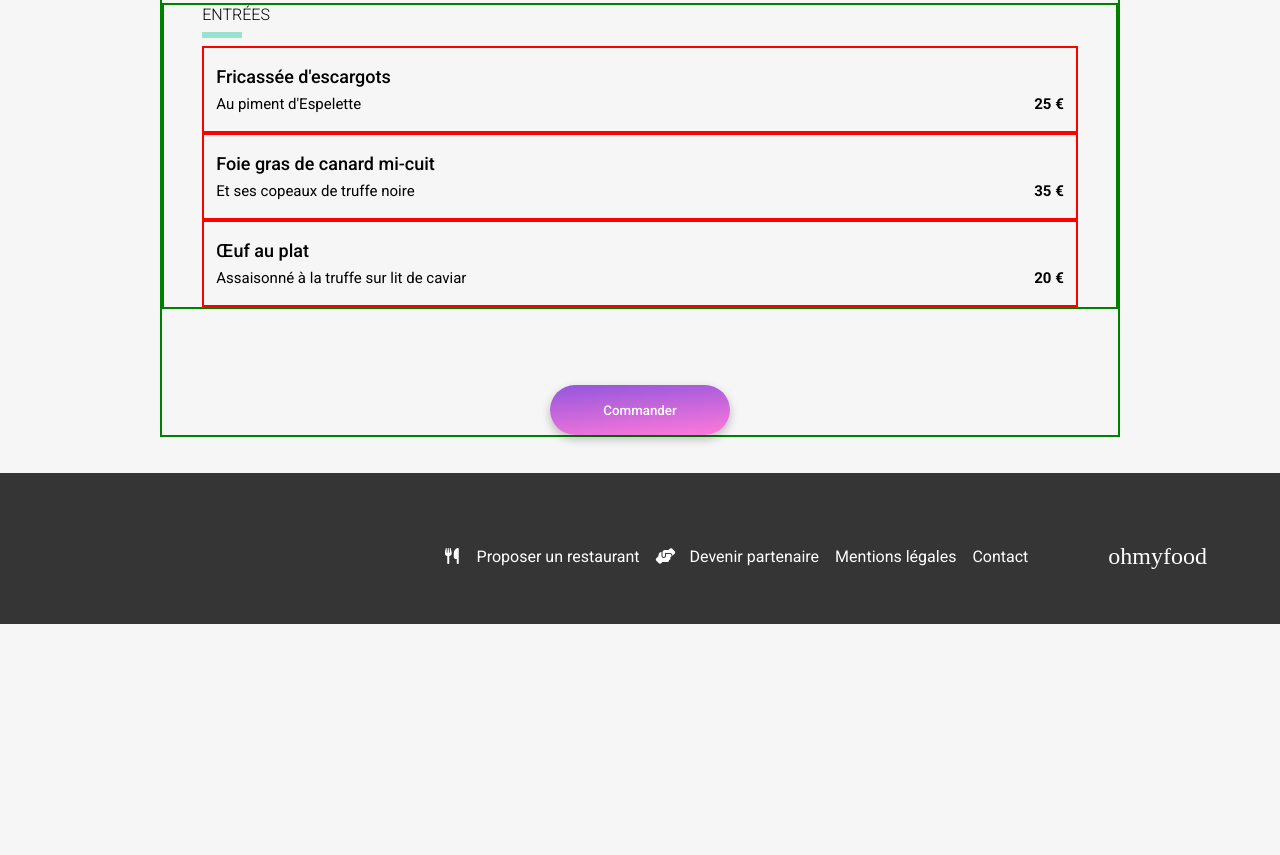
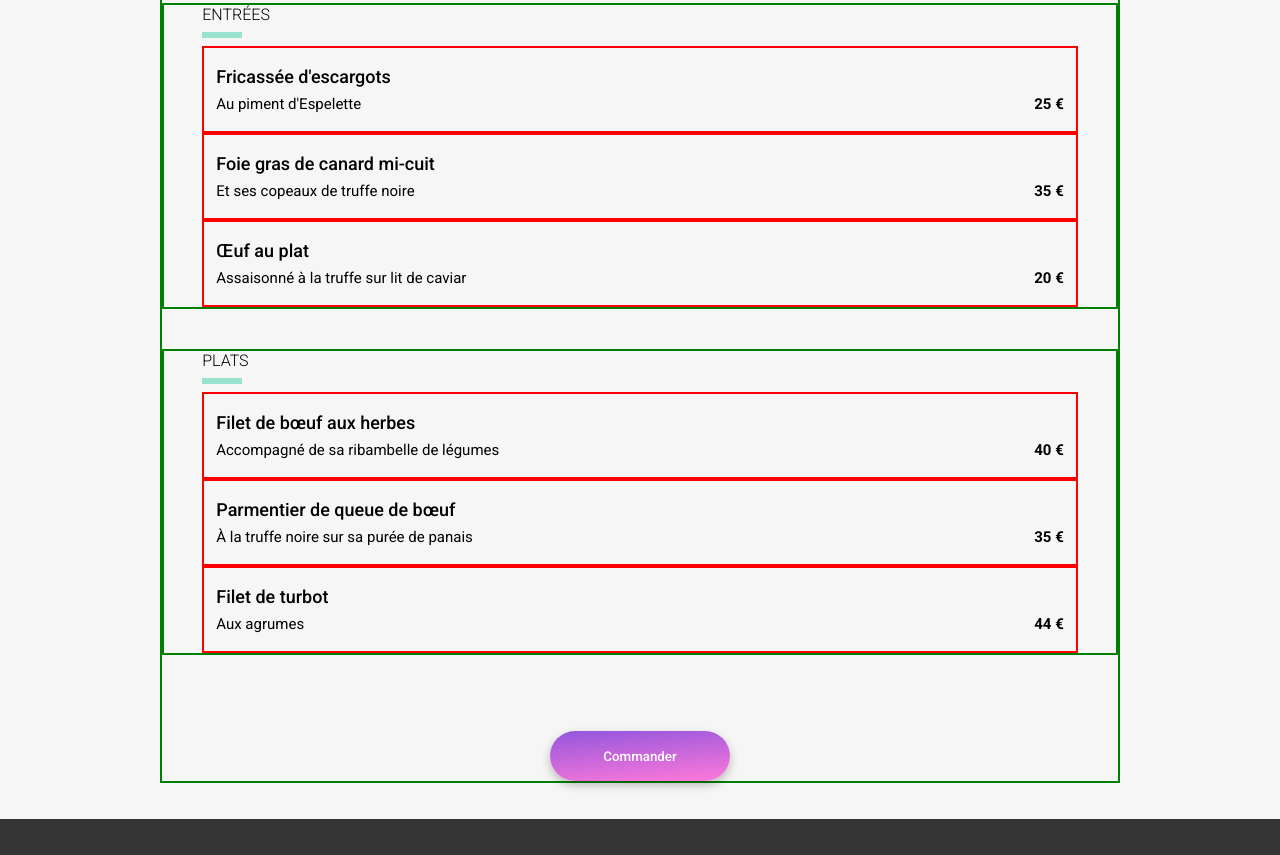
Before and after one commit to gulliet/Omyfood, a plain HTML site: page restaurant-1.html in a window 1280 px wide. Shown: the part 499-1354 px from the top of the page. Before the commit the page ends 1123 px from the top, so only its background shows below. Drawn offline with Linux system fonts and the light colour scheme; a web font is replaced by a local one.

Commit message:
Added the main dishes "plats" to the first restaurant.

```diff
--- a/restaurant-1.html
+++ b/restaurant-1.html
@@ -69,6 +69,41 @@
 
                 </div>
 
+                <div class="menu-section">
+
+                    <h2 class="roboto-light">PLATS</h2>
+                    <div class="menu-section__line">
+                        <hr>
+                    </div>
+
+                    <div class="card-content">
+                        <h3 class="roboto-medium">Filet de bœuf aux herbes</h3>
+                        <div class="card-content__txt">
+                            <p class="roboto-ligth">Accompagné de sa ribambelle de légumes</p>
+                            <p class="roboto-bold">40 &euro;</p>
+                        </div>
+                    </div>
+
+
+                    <div class="card-content">
+                        <h3 class="roboto-medium">Parmentier de queue de bœuf</h3>
+                        <div class="card-content__txt">
+                            <p class="roboto-ligth">À la truffe noire sur sa purée de panais</p>
+                            <p class="roboto-bold">35 &euro;</p>
+                        </div>
+                    </div>
+
+                    <div class="card-content">
+                        <h3 class="roboto-medium">Filet de turbot</h3>
+                        <div class="card-content__txt">
+                            <p class="roboto-ligth">Aux agrumes</p>
+                            <p class="roboto-bold">44 &euro;</p>
+                        </div>
+                    </div>
+
+                </div>
+
+
                 <button class="order-button roboto-medium">Commander</button>
 
             </article>
--- a/sass/style-restaurant.scss
+++ b/sass/style-restaurant.scss
@@ -174,7 +174,6 @@ a {
 
         & hr {
             border: 3px solid #99E2D0;
-
         }
     }
 }
```
Also changed, not shown: 1 other file.
